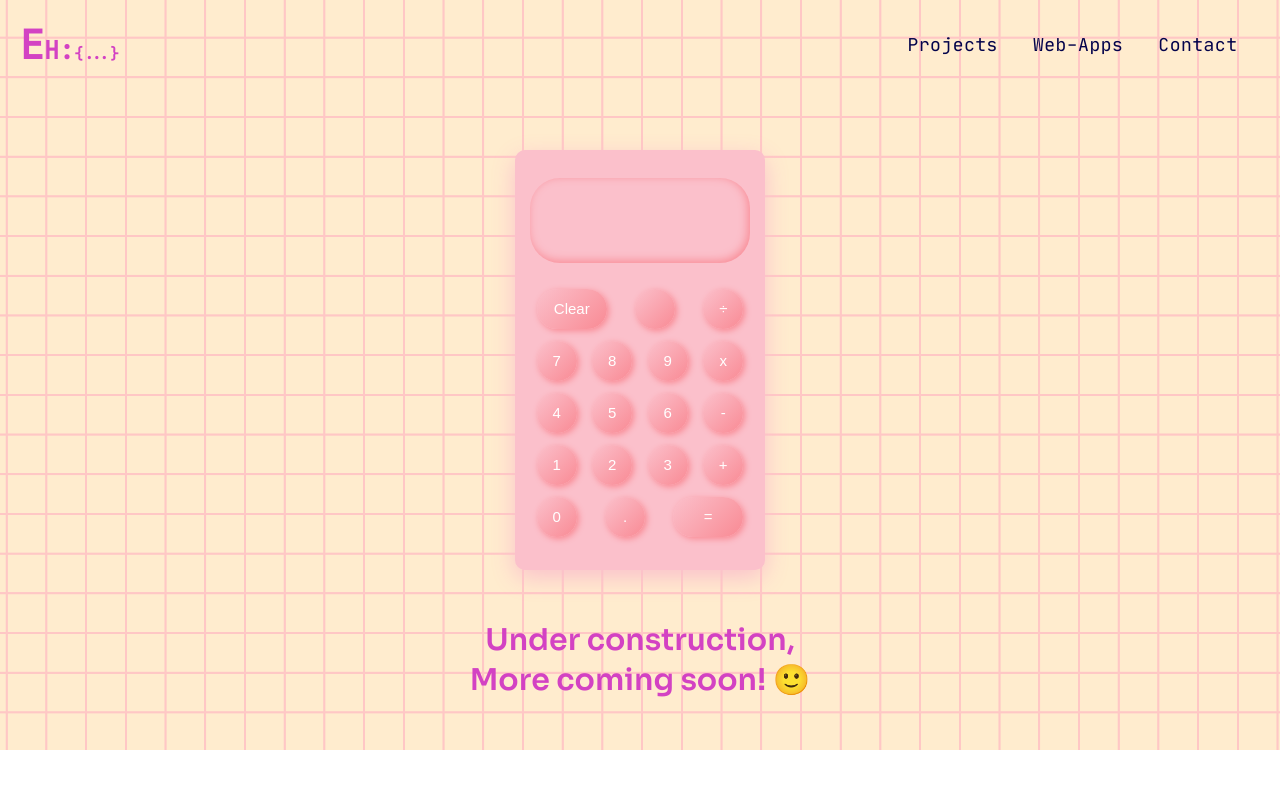
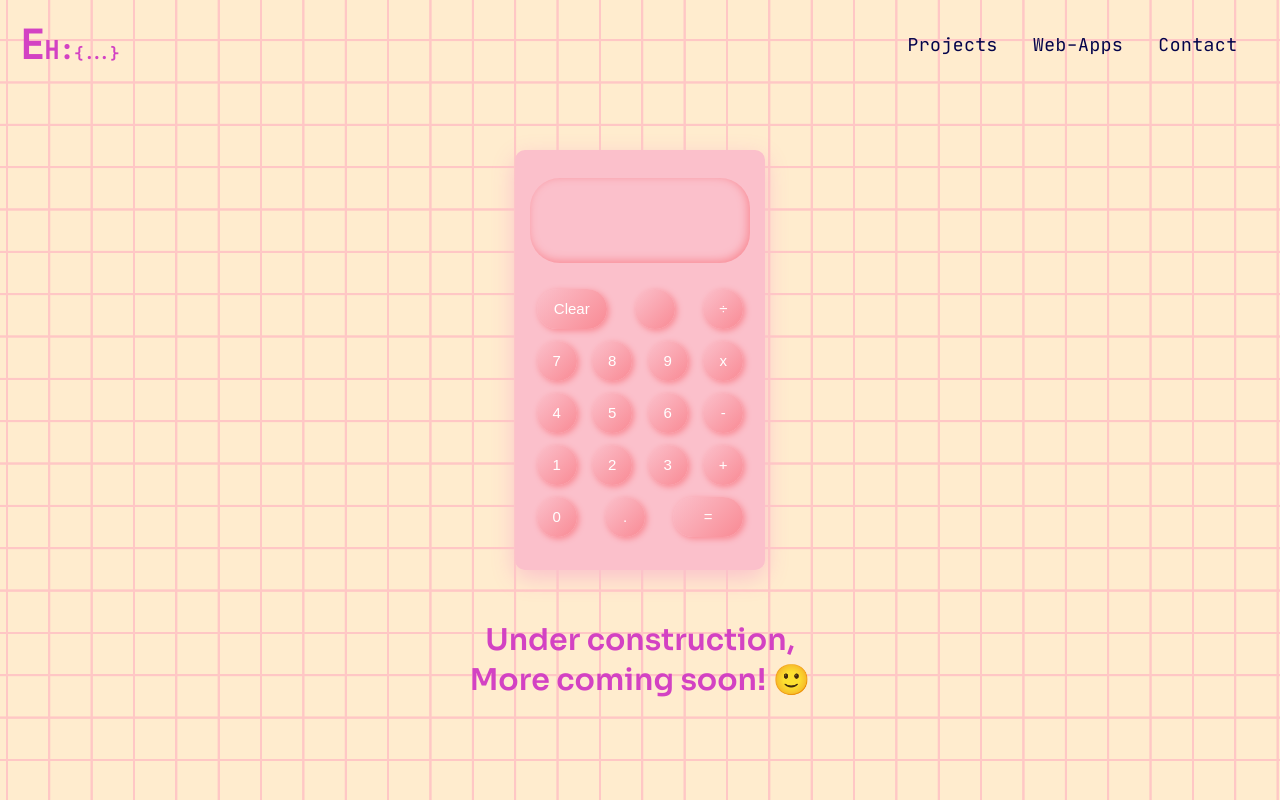
Before and after one commit to ediheid/portfolio-frontend, a React (Create React App) app: page /home/webapps in a window 1280 px wide. Shown: the top 802 px of the page. Built offline with nearby package versions, Linux system fonts and the light colour scheme; no server answers.

Commit message:
Updated margins

```diff
--- a/src/Views/WebApps/web-apps.scss
+++ b/src/Views/WebApps/web-apps.scss
@@ -18,7 +18,7 @@
   height: 100vh;
   width: 100vw;
 
-  margin-bottom: 50px;
+  // margin-bottom: 50px;
   padding-bottom: 200px;
 
   // display: flex;
@@ -48,7 +48,7 @@
 .coming-soon-notice {
   text-align: center;
   line-height: 4rem;
-  margin: 50px;
+  margin: 50px 0 100px 0;
 
   font-family: $intro-font-family;
   font-size: 3rem;
```
